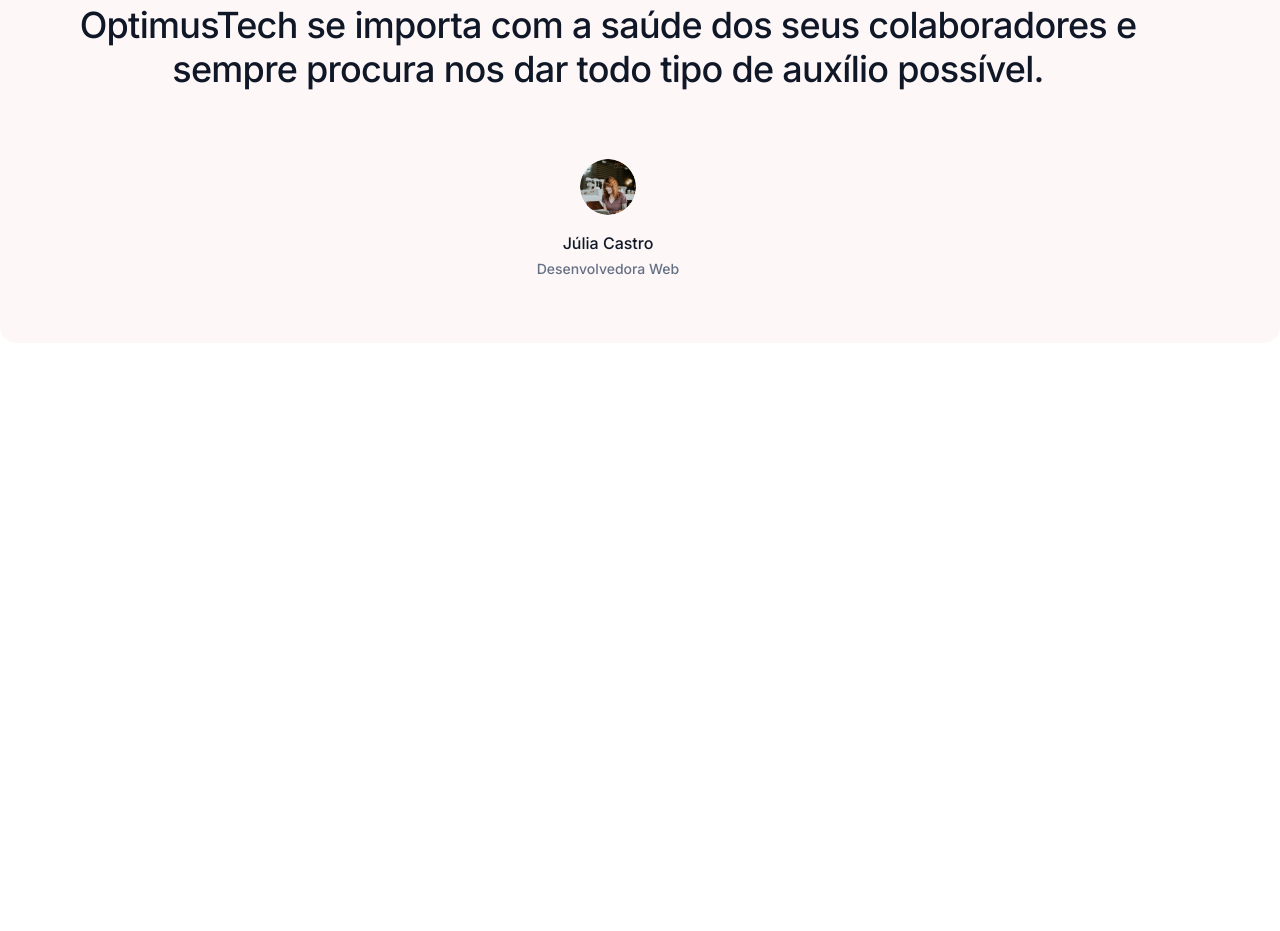
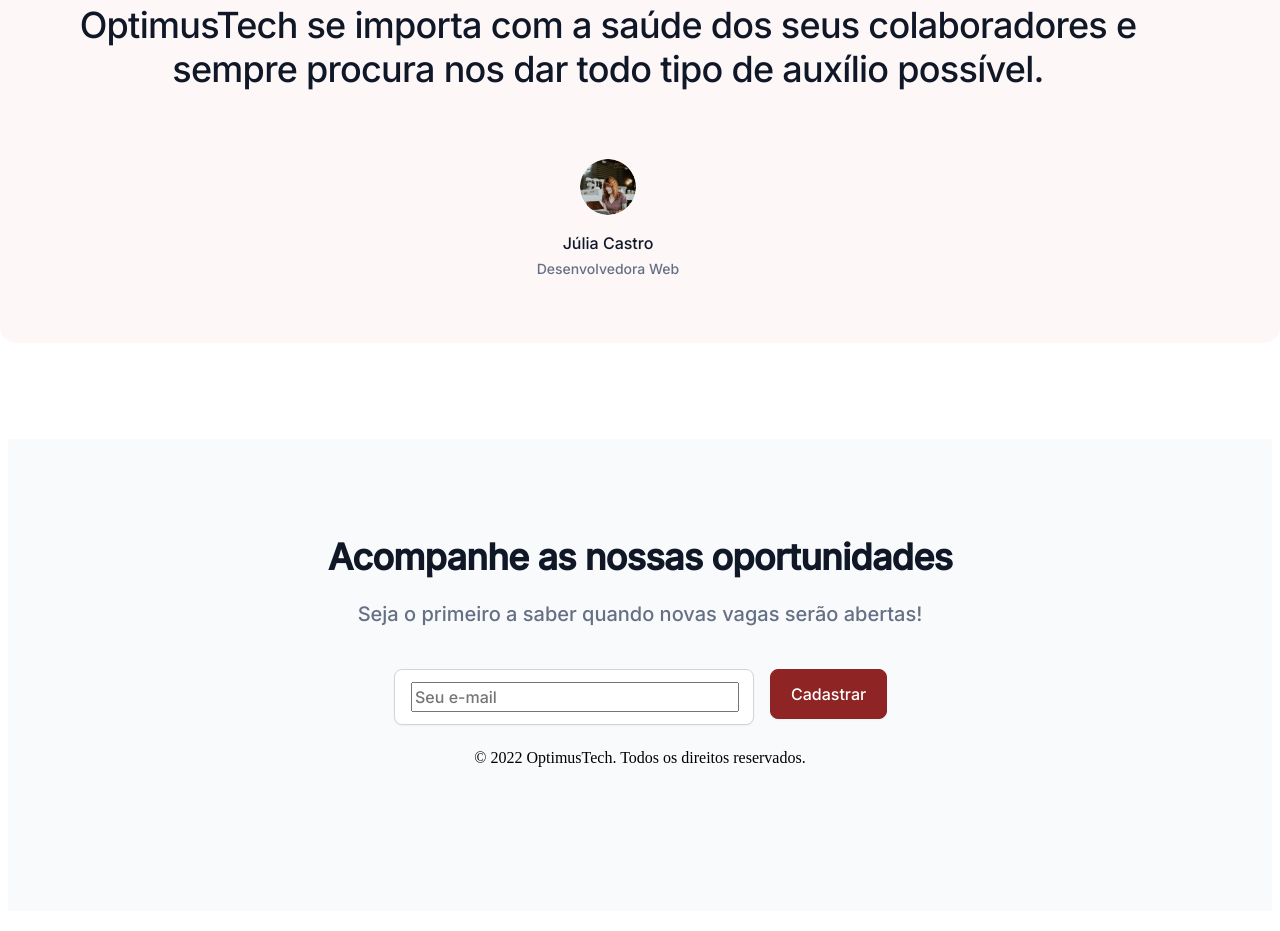
Before and after one commit to ClaudiaSantosSilva/-7DaysOfCodeHTMLeCSS, a plain HTML site: page index.html in a window 1280 px wide. Shown: the part 2786-3717 px from the top of the page. Before the commit the page ends 3233 px from the top, so only its background shows below. Drawn offline with Linux system fonts and the light colour scheme.

Commit message:
Day 7 - Rodapé - Finalizado

```diff
--- a/index.html
+++ b/index.html
@@ -266,13 +266,44 @@
         </section>
 
 
+        <section id="formulario">
+            <div class="container-formulario">
+                <div class="content-formulario">
+                    <div class="titulo-texto-formulario">
+                        <span class="titulo-formulario">Acompanhe as nossas oportunidades</span>
+                        <span class="texto-formulario">Seja o primeiro a saber quando novas vagas serão abertas!</span>
+                    </div>
+
+                    <div class="email-formulario">
+                        <div class="input-email">
+                            <div class="input-campo">
+                                <div class="input-label">
+                                    <div class="input">
+                                        <div class="input-content">
+                                            <input type="email" class="input-texto" placeholder="Seu e-mail">
+
+                                        </div>
+                                    </div>
+                                </div>
+                            </div>
+                        </div>
+
+                        <div class="button-form">
+                            <div class="base-button-form">
+                                <div class="texto-button-form">Cadastrar</div>
+                            </div>
+
+                        </div>
 
 
+                    </div>
 
+                </div>
+            </div>
 
+            <span class="direitos">© 2022 OptimusTech. Todos os direitos reservados.</span>
 
-
-
+        </section>
     </div>
 </body>
 
--- a/styles.css
+++ b/styles.css
@@ -634,3 +634,166 @@
     font-weight: 400;
     line-height: 20px; /* 142.857% */
 }
+
+#formulario{
+    display: flex;
+    height: 280px;
+    padding: 96px 0px;
+    flex-direction: column;
+    align-items: center;
+    gap: 32px;
+    align-self: stretch;
+    background: var(--Gray-50, #F9FAFB);
+}
+
+.container-formulario{
+    display: flex;
+    height: 182px;
+    padding: 0px 32px;
+    flex-direction: column;
+    align-items: flex-start;
+    gap: 32px;
+    flex-shrink: 0;
+}
+
+.content-formulario{
+    display: flex;
+    flex-direction: column;
+    align-items: center;
+    gap: 40px;
+    align-self: stretch;
+}
+
+.titulo-texto-formulario{
+    display: flex;
+    width: 768px;
+    flex-direction: column;
+    align-items: center;
+    gap: 20px;
+}
+
+.titulo-formulario{
+    align-self: stretch;
+    color: var(--Gray-900, #101828);
+    text-align: center;
+/* Display md/Semibold */
+    font-family: 'Inter', sans-serif;
+    font-size: 36px;
+    font-style: normal;
+    font-weight: 600;
+    line-height: 44px; /* 122.222% */
+    letter-spacing: -0.72px;
+}
+
+.texto-formulario{
+    align-self: stretch;
+    color: var(--Gray-500, #667085);
+    text-align: center;
+/* Text xl/Normal */
+    font-family: 'Inter', sans-serif;
+    font-size: 20px;
+    font-style: normal;
+    font-weight: 400;
+    line-height: 30px; /* 150% */
+}
+
+.email-formulario{
+    display: flex;
+    align-items: flex-start;
+    gap: 16px;
+    width: 492px;
+}
+
+.input-email{
+    display: flex;
+    width: 360px;
+    flex-direction: column;
+    align-items: flex-start;
+}
+
+.input-campo{
+    display: flex;
+    flex-direction: column;
+    align-items: flex-start;
+    gap: 8px;
+    align-self: stretch;
+}
+
+.input-label{
+    display: flex;
+    flex-direction: column;
+    align-items: flex-start;
+    gap: 6px;
+    align-self: stretch;
+}
+
+.input{
+    display: flex;
+    padding: 12px 14px 12px 16px;
+    align-items: center;
+    gap: 8px;
+    align-self: stretch;
+    border-radius: 8px;
+    border: 1px solid #D0D5DD;
+    background: var(--Base-White, #FFF);
+    /* Shadow/xs */
+    box-shadow: 0px 1px 2px 0px rgba(16, 24, 40, 0.05);
+}
+
+.input-content{
+    display: flex;
+    align-items: center;
+    gap: 8px;
+    flex: 1 0 0;
+    width: 330px;
+}
+
+.input-texto{
+    flex: 1 0 0;
+    color: var(--Gray-500, #667085);
+/* Text md/Normal */
+    font-family: Inter;
+    font-size: 16px;
+    font-style: normal;
+    font-weight: 400;
+    line-height: 24px; /* 150% */
+}
+
+.button-form{
+    display: flex;
+    align-items: flex-start;
+    border-radius: 8px;
+}
+
+.base-button-form{
+    display: flex;
+    padding: 12px 20px;
+    justify-content: center;
+    align-items: center;
+    gap: 8px;
+    border-radius: 8px;
+    border: 1px solid #8E2424;
+    background: #8E2424;
+/* Shadow/xs */
+    box-shadow: 0px 1px 2px 0px rgba(16, 24, 40, 0.05);
+}
+
+.texto-button-form{
+    color: var(--Base-White, #FFF);
+/* Text md/Medium */
+    font-family: Inter;
+    font-size: 16px;
+    font-style: normal;
+    font-weight: 500;
+    line-height: 24px; /* 150% */
+}
+
+.direitos{
+    display: flex;
+    height: 182px;
+    padding: 0px 32px;
+    flex-direction: column;
+    align-items: flex-start;
+    gap: 32px;
+    flex-shrink: 0;
+}
```
